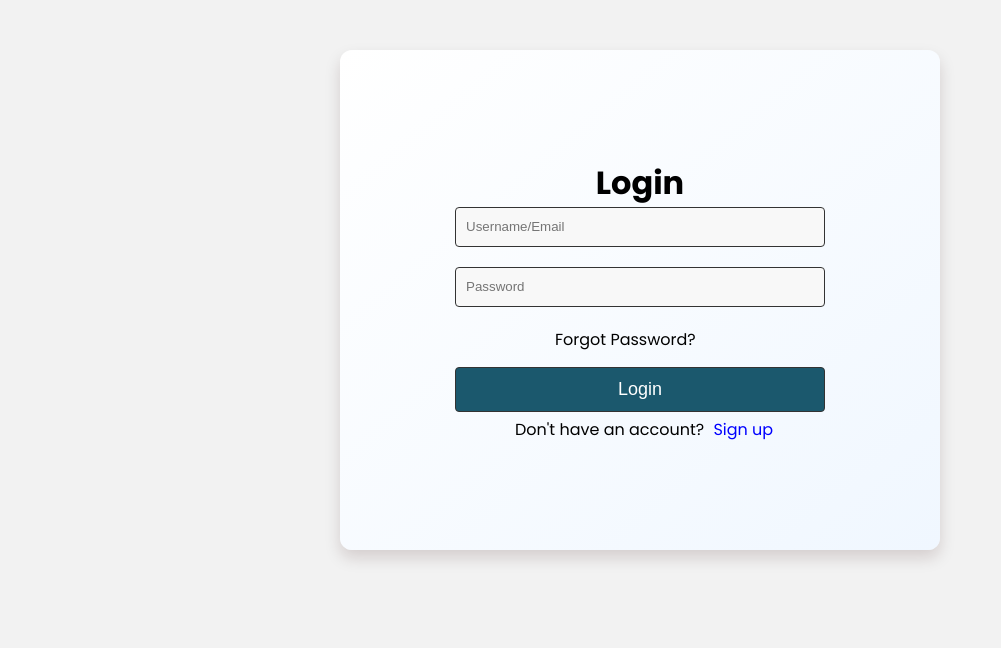
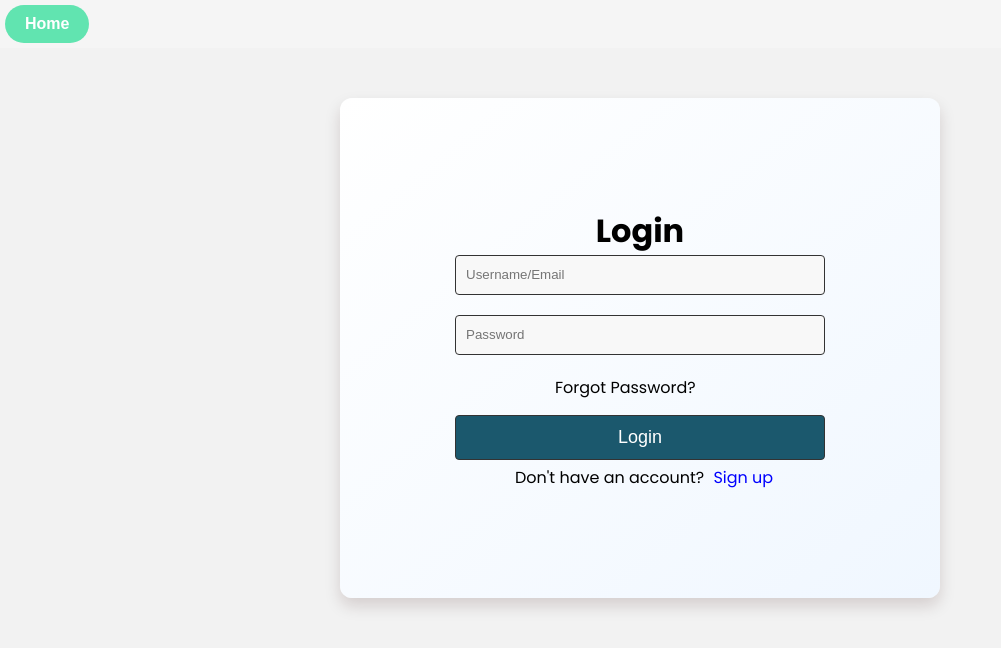
Before and after one commit to MORISON-K/AITS, a React (Vite) app in the folder client/aits_frontend/: page /Login-Page in a window 1280 px wide. Shown: the top 648 px of the page, without its empty margins (0-1001 px from the left). Built offline with nearby package versions, Linux system fonts and the light colour scheme; no server answers.

Commit message:
Update App.jsx

```diff
--- a/client/aits_frontend/src/App.jsx
+++ b/client/aits_frontend/src/App.jsx
@@ -21,9 +21,9 @@ function App() {
     <AuthProvider>
       <BrowserRouter>
         <div className="app-container">
-          {/* <nav className="nav-bar">
+          <nav className="nav-bar">
             <button className="nav-button" onClick={() => window.location.href = '/'}> Home </button>
-          </nav> */}
+          </nav>
           <Routes>
             <Route path="/" element={
               <AuthContext.Consumer>
@@ -31,7 +31,7 @@ function App() {
                   currentPage === 'welcome' ? (
                     <div className="welcome-page">
                       <img src="/muk_logo.jpeg" alt="Logo not found" />
-                      <h1>Welcome to Academic Issue Tracking System</h1>
+                      <h1>Welcome To The Academic Issue Tracking System</h1>
                       <div className="button-container">
                         <button className="register-button" onClick={() => handlePageChange('register')}> Register </button>
                         <button className="login-button" onClick={() => handlePageChange('login')}> Login </button>
```
